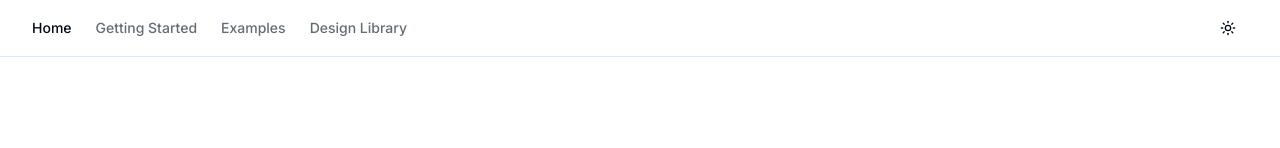
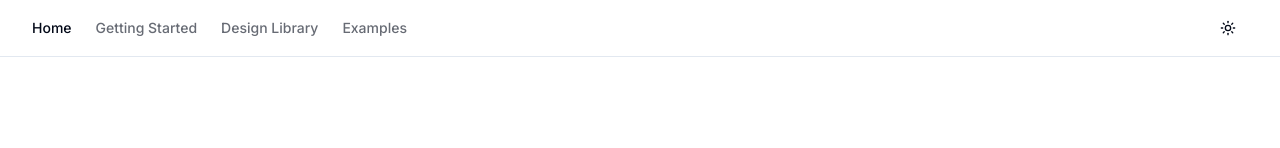
Before and after one commit to aibuildersmx/website, a Next.js app in the folder apps/web/: page / in a window 1280 px wide. Shown: the top 148 px of the page. Built offline with nearby package versions, Linux system fonts and the light colour scheme.

Commit message:
navbar ordering

```diff
--- a/apps/web/src/components/navigation.tsx
+++ b/apps/web/src/components/navigation.tsx
@@ -18,12 +18,12 @@ export function Navigation() {
       label: "Getting Started",
     },
     {
+      href: "/design-library",
+      label: "Design Library",
+    },
+    {
       href: "/examples",
       label: "Examples",
-    },
-    {
-      href: "/design-library",
-      label: "Design Library",
     },
   ];
 
```
